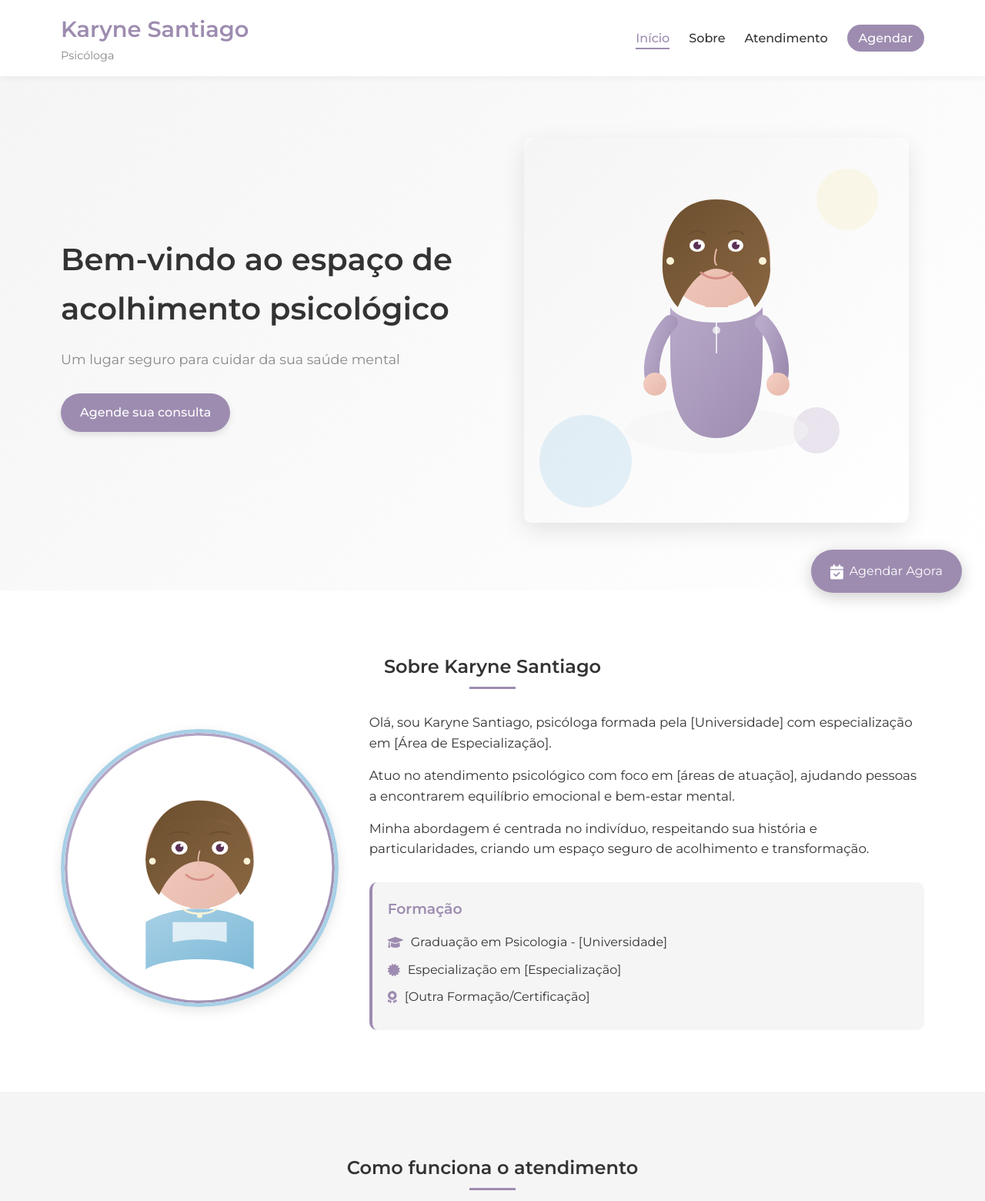
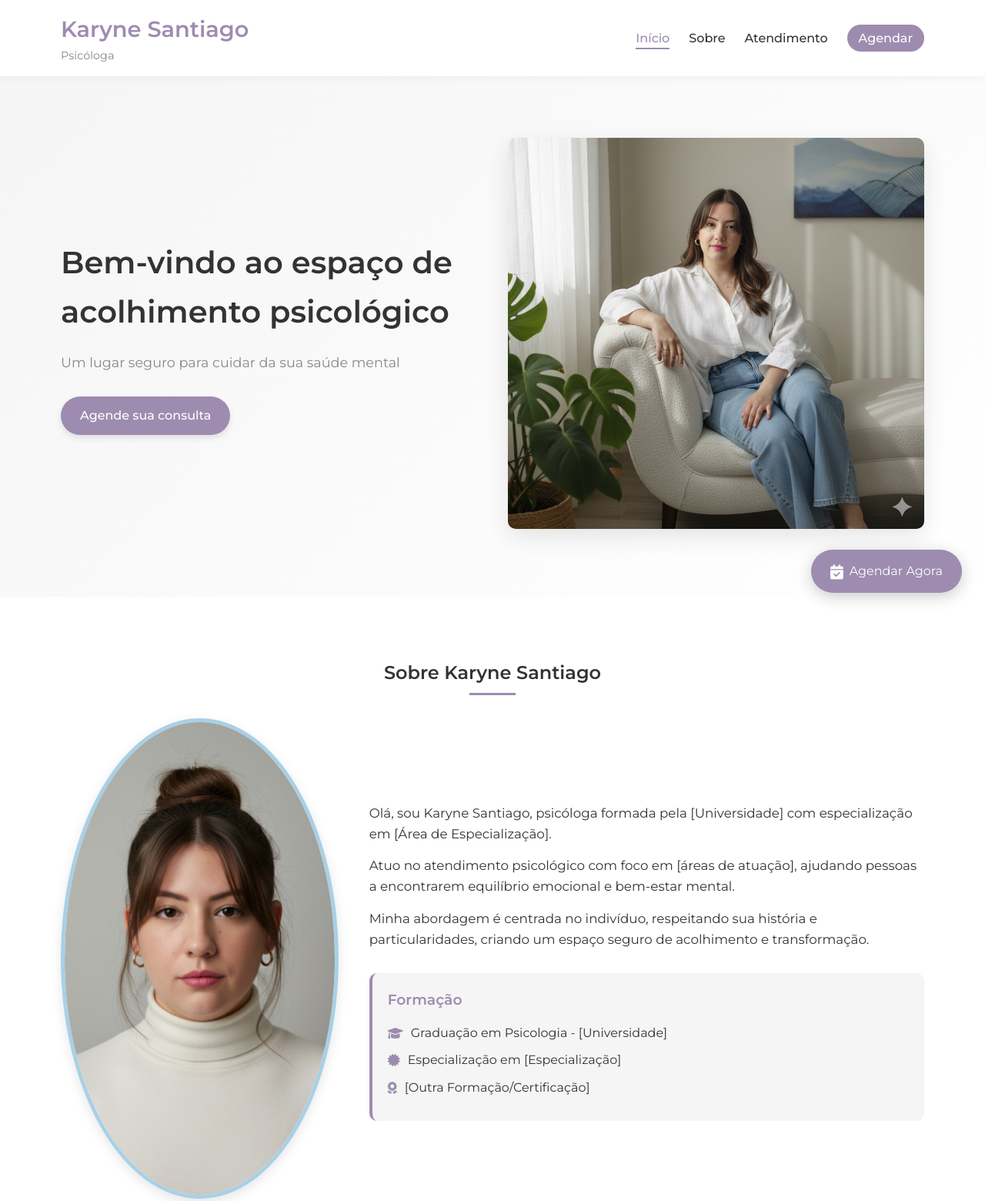
Before and after one commit to Paludetto95/site-karyne, a website: page index.html in a window 1280 px wide. Shown: the top 1560 px of the page at 77% size. Drawn offline with Linux system fonts and the light colour scheme.

Commit message:
troca de fotos

```diff
--- a/index.html
+++ b/index.html
@@ -37,7 +37,7 @@
                 <a href="agendamento.html" class="btn">Agende sua consulta</a>
             </div>
             <div class="banner-image">
-                <img src="img/psicologa.svg" alt="Karyne Santiago - Psicóloga">
+                <img src="img/psicologa.png" alt="Karyne Santiago - Psicóloga">
             </div>
         </div>
     </section>
@@ -47,7 +47,7 @@
             <h2>Sobre Karyne Santiago</h2>
             <div class="sobre-content">
                 <div class="sobre-image">
-                    <img src="img/perfil.svg" alt="Karyne Santiago">
+                    <img src="img/perfil.png" alt="Karyne Santiago">
                 </div>
                 <div class="sobre-text">
                     <p>Olá, sou Karyne Santiago, psicóloga formada pela [Universidade] com especialização em [Área de Especialização].</p>
```
Also changed, not shown: img/perfil.png (added), img/perfil.svg (deleted), img/psicologa.png (added), img/psicologa.svg (deleted).
